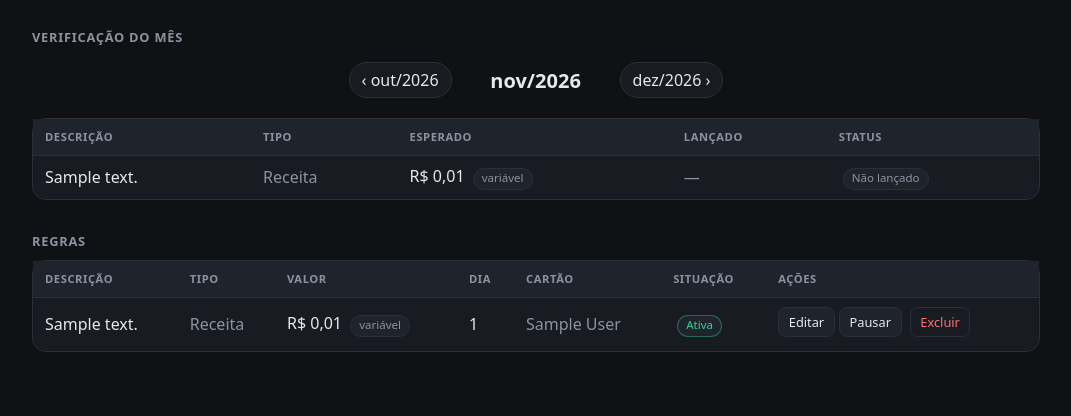
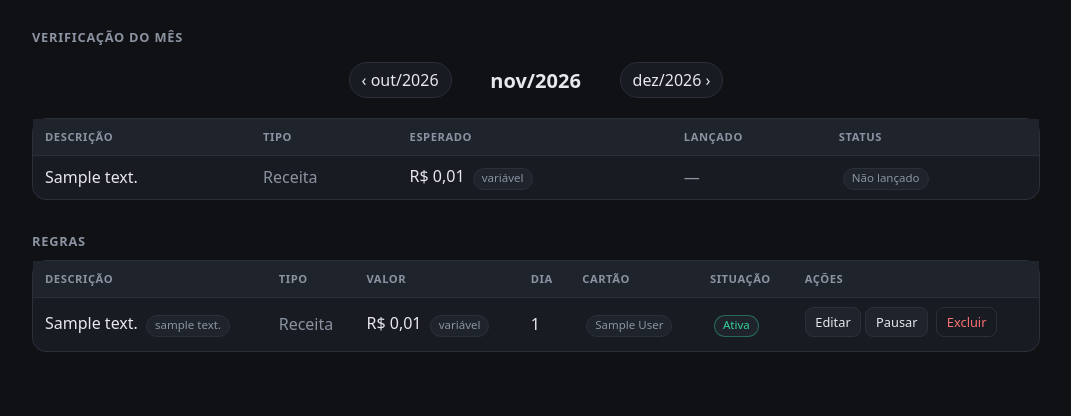
Before and after one commit to raiguilhermems/ha-apps, a FastAPI app: page /recorrentes in a window 1280 px wide. Shown: the part 404-820 px from the top of the page, without its empty margins (104-1175 px from the left). Run offline with FastAPI, Linux system fonts and the light colour scheme; tables that the repository leaves empty hold one stand-in row (values such as "Sample post").

Commit message:
Versão 0.0.10: categorias e cartão em caixinhas clicáveis
Co-Authored-By: Claude Haiku 5.5 <noreply@anthropic.com>

```diff
--- a/financas/app/main.py
+++ b/financas/app/main.py
@@ -406,10 +406,12 @@ def tag_report(tag_id: int, request: Request, mes: str | None = None, session: S
 def recorrentes_page(request: Request, mes: str | None = None, session: Session = Depends(get_session)):
     ref = mes or current_month()
     rules = session.exec(select(RecurringRule).order_by(RecurringRule.description)).all()
+    ids = {c.name: c.id for c in session.exec(select(Tag)).all()}
     rows = []
     for r in rules:
         card = session.get(Account, r.account_id) if r.account_id else None
-        rows.append({"rule": r, "cartao": card.name if card else "—"})
+        cats = [{"nome": n, "id": ids.get(n)} for n in parse_tags(r.tags_text)]
+        rows.append({"rule": r, "cartao": card.name if card else "—", "cats": cats})
     cards = session.exec(select(Account).where(Account.type == "cartao")).all()
     return templates.TemplateResponse(
         request,
--- a/financas/app/services/parcelados.py
+++ b/financas/app/services/parcelados.py
@@ -4,7 +4,7 @@ from datetime import date
 
 from sqlmodel import Session, select
 
-from app.models import Account, InstallmentPlan, Transaction
+from app.models import Account, InstallmentPlan, Tag, Transaction
 from app.services.recurring import get_or_create_card
 from app.services.tags import parse_tags, set_tags
 from app.services.util import add_months, current_month, due_in_month
@@ -101,6 +101,7 @@ def schedule_summaries(session: Session) -> dict:
     today = date.today()
     plans_out = []
     saldo_total = 0
+    tags_map = {c.name: c.id for c in session.exec(select(Tag)).all()}
 
     for p in session.exec(select(InstallmentPlan)).all():
         txs = session.exec(
@@ -156,6 +157,7 @@ def schedule_summaries(session: Session) -> dict:
         plans_out.append({
             "id": p.id,
             "descricao": p.description,
+            "categorias": [{"nome": n, "id": tags_map.get(n)} for n in parse_tags(p.tags_text)],
             "forma_label": f"Cartão {cartao_nome}".strip() if p.payment_method == "cartao" else FORMAS.get(p.payment_method, p.payment_method),
             "parcela": p.installment_cents,
             "total": p.installments_total,
--- a/financas/app/templates/_style.html
+++ b/financas/app/templates/_style.html
@@ -227,4 +227,8 @@
   /* Cores do saldo */
   .val.saldo-pos { color: var(--ok, #34d399); }
   .val.saldo-neg { color: var(--bad, #f87171); }
+
+  /* Caixinhas que são links */
+  a.pill { text-decoration: none; }
+  a.pill:hover { border-color: var(--accent, #4f8cff); color: var(--accent, #4f8cff); }
 </style>
--- a/financas/app/templates/parcelados.html
+++ b/financas/app/templates/parcelados.html
@@ -72,6 +72,7 @@
       <p>
         <span class="pill">{{ plan.forma_label }}</span>
         <span class="pill">{{ plan.parcela | brl }} por mês</span>
+        {% for c in plan.categorias %}{% if c.id %}<a class="pill" href="{{ base() }}/categorias/{{ c.id }}">{{ c.nome }}</a>{% else %}<span class="pill">{{ c.nome }}</span>{% endif %}{% endfor %}
         {% if plan.concluido %}<span class="pill ok">Concluído</span>{% endif %}
       </p>
       <p class="aviso">{{ plan.pagas }} de {{ plan.total }} pagas · restam {{ plan.restantes }} · saldo {{ plan.saldo | brl }}</p>
--- a/financas/app/templates/recorrentes.html
+++ b/financas/app/templates/recorrentes.html
@@ -83,14 +83,15 @@
     <tbody>
     {% for r in rows %}
     <tr>
-      <td>{{ r.rule.description }}</td>
+      <td>{{ r.rule.description }}
+        {% for c in r.cats %}{% if c.id %}<a class="pill" href="{{ base() }}/categorias/{{ c.id }}">{{ c.nome }}</a>{% else %}<span class="pill">{{ c.nome }}</span>{% endif %}{% endfor %}</td>
       <td class="muted">{{ 'Despesa' if r.rule.kind == 'despesa' else 'Receita' }}</td>
       <td>
         {{ r.rule.expected_cents | brl }}
         {% if r.rule.variable %}<span class="pill">variável</span>{% endif %}
       </td>
       <td>{{ '1º dia útil' if r.rule.day_of_month == 0 else r.rule.day_of_month }}</td>
-      <td class="muted">{{ r.cartao }}</td>
+      <td>{% if r.cartao != '—' %}<span class="pill">{{ r.cartao }}</span>{% else %}<span class="muted">—</span>{% endif %}</td>
       <td>{% if r.rule.active %}<span class="pill ok">Ativa</span>{% else %}<span class="pill">Pausada</span>{% endif %}</td>
       <td>
         <a class="btn small" href="{{ base() }}/recorrentes/{{ r.rule.id }}/editar">Editar</a>
--- a/financas/config.yaml
+++ b/financas/config.yaml
@@ -1,5 +1,5 @@
 name: Finanças
-version: "0.0.9"
+version: "0.0.10"
 slug: financas
 description: Receitas, despesas, parcelados, recorrentes e projeção
 arch:
```
Also changed, not shown: financas/CHANGELOG.md.
